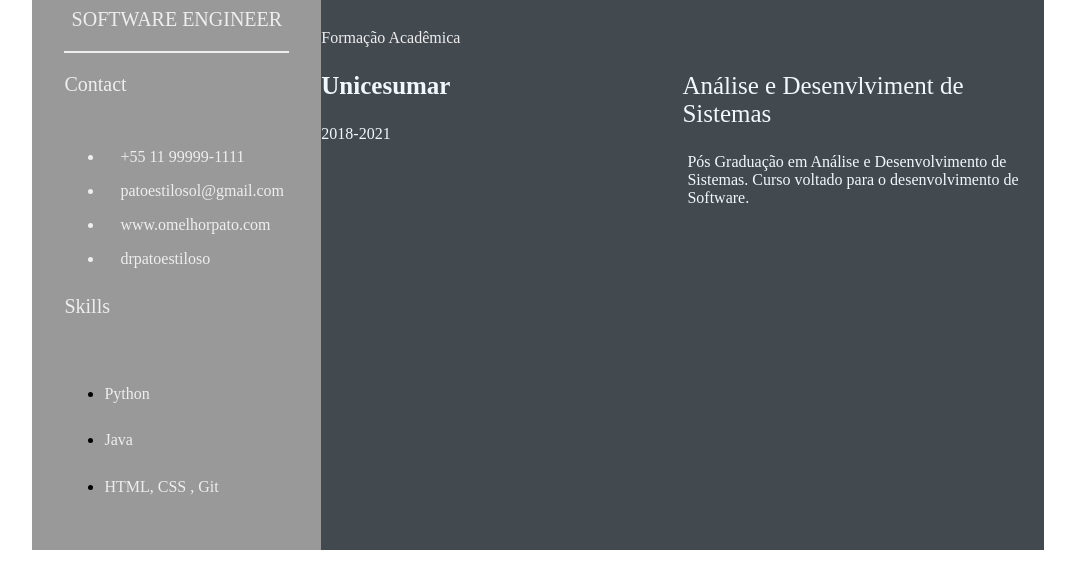
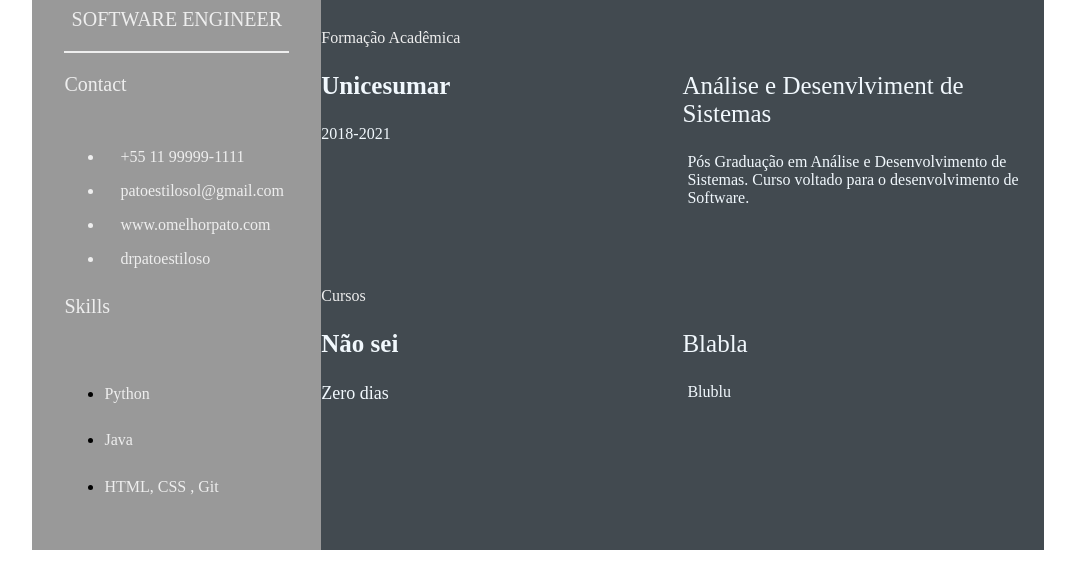
Before and after one commit to mathmuller95/DevWeek, a plain HTML site: page index.html in a window 1280 px wide. Shown: the part 436-1018 px from the top of the page, without its empty margins (102-1177 px from the left). Drawn offline with Linux system fonts and the light colour scheme.

Commit message:
Adding awards

```diff
--- a/index.html
+++ b/index.html
@@ -78,6 +78,19 @@
                     </div>
                 </div>
             </section>
+            <section class="awards gap">
+                <div class="right-title">Cursos</div>
+                <div class="awards-contents">
+                    <div class="awards-left">
+                        <p class="awards-company-name">Não sei</p>
+                        <p class="awards-time-period">Zero dias</p>
+                    </div>
+                    <div class="awards-right">
+                        <p class="awards-name">Blabla</p>
+                        <p class="awards-desc">Blublu</p>
+                    </div>
+                </div>
+            </section>
         </section>
     </main>
 </body>
```
